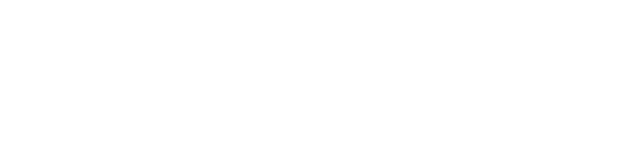
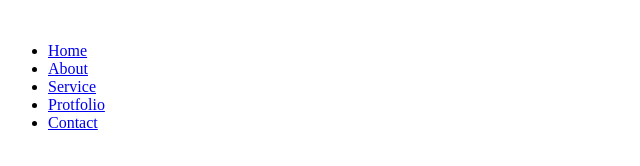
Before and after one commit to shafikcmt/Basic-Web-Template-With-HTML-and-CSS, a plain HTML site: page index.html in a window 1280 px wide. Shown: the whole page, without its empty margins (0-640 px from the left). Drawn offline with Linux system fonts and the light colour scheme.

Commit message:
Row-1 HTML Completed

```diff
--- a/index.html
+++ b/index.html
@@ -6,6 +6,24 @@
     <title>Document</title>
 </head>
 <body>
+    <!-- Row-1 Start -->
+    <section id="row1">
+        <div class="header_section">
+            <div class="logo">
+                <img src="" alt="">
+            </div>
+            <div class="menu">
+                <ul>
+                    <li><a href="#">Home</a></li>
+                    <li><a href="#">About</a></li>
+                    <li><a href="#">Service</a></li>
+                    <li><a href="#">Protfolio</a></li>
+                    <li><a href="#">Contact</a></li>
+                </ul>
+            </div>
+        </div>
+    </section>
+    <!-- Row-1 End -->
 
 </body>
 </html>
```
